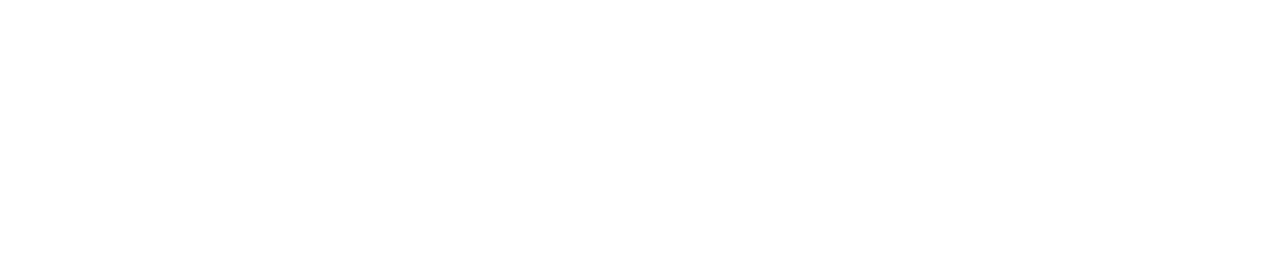
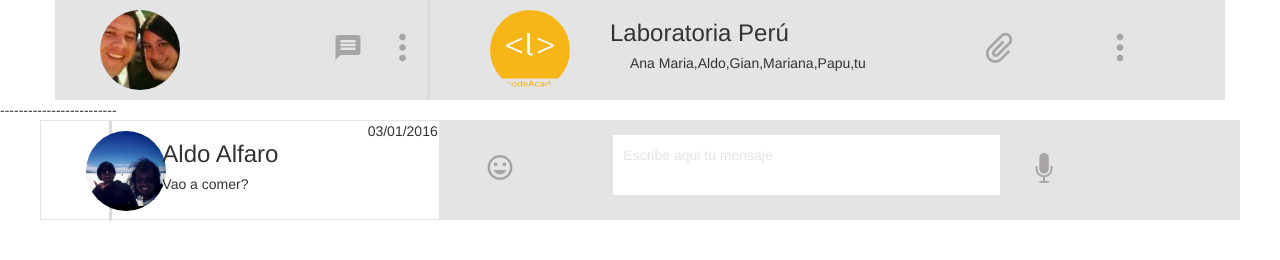
Before and after one commit to natuur/Whatsapp, a plain HTML site: page index.html in a window 1280 px wide. Drawn offline with nearby package versions, Linux system fonts and the light colour scheme; files whose address does not match are found by name.

Commit message:
header y footer ok

```diff
--- a/css/main.css
+++ b/css/main.css
@@ -1 +1,55 @@
-/*Inserta tu css aqui*/
+/*css header caro*/
+.fondoheader{
+	background-color: #E4E4E4;
+	width: 100%;
+	height: 100px;
+	background-size: cover;
+}
+.borde{
+	border-right: 3px solid #DFDBDB;
+	height: 100px;
+}
+.borde img{
+	border-radius: 100px;
+	width: 80px;
+	height: 80px;
+	margin-top: 10px;
+}
+.iconos1 {
+	font-size: 30px;
+	color: #A6A4A4;
+	margin-left: 15px;
+	margin-top: 30px;
+}
+.logo img{
+	width: 80px;
+	height: 80px;
+	margin-top: 10px;
+	border-radius: 100px;
+}
+/*css footer caro*/
+.chat{
+	border: 1px solid #E4E4E4;
+	height: 100px;
+
+}
+.fondofooter{
+	background-color: #E4E4E4;
+	width: 100%;
+	height: 100px;
+}
+.cajatexto{
+	width: 80%;
+	height: 60px;
+	background-color: white;
+	margin-top: 15px;
+	float: left;
+}
+.cajatexto p{
+	margin-top: 10px;
+	margin-left: 10px;
+	color: #E4E4E4;
+}
+.txt h3,h5,p{
+	margin-left: 20px;
+}
--- a/index.html
+++ b/index.html
@@ -7,9 +7,107 @@
 	  	<meta name="viewport" content="width=device-width, initial-scale=1">
 	  	<link rel="shortcut icon" href="image/favicon.png" type="image/png">
 	  	<link rel="stylesheet" href="https://fonts.googleapis.com/css?family=Open+Sans:400,600%7CRoboto:300,400,500" media="all">
-	  	<!-- Vincula los CSS que faltan -->
+	  	<meta charset="utf-8">
+	  	<title>User Testing 360°</title>
+	  	<link rel="stylesheet" href="css/main.css">
+	  	<link rel="stylesheet" href="css/bootstrap.min.css">
+	  	<link rel="stylesheet" href="css/font-awesome.min.css">
+	  	<link rel="stylesheet" href="css/icomoon.css">
+	  	<link rel="stylesheet" href="css/queries.css">
+	  	<link rel="stylesheet" href="css/animate.css">
 	</head>
 	<body>
-		<!-- Inserta tu codigo aqui -->
+		<!-- caro -->
+	<header>
+		<div class="container">
+			<div class="fondoheader">
+				<div class="row">
+					<div class="col-md-12">
+						<div class="col-md-4">
+							<div class="borde">
+								<div class="col-md-12">
+									<div class="col-md-8">
+										<img src="image/gian.jpg" alt="">
+									</div>
+									<div class="col-md-2">
+										<div class="iconos1">
+											<i class="icon-message"></i>
+										</div>
+									</div>
+									<div class="col-md-2">
+										<div class="iconos1">
+											<i class="icon-dots-three-vertical"></i>
+										</div>
+									</div>
+								</div>
+							</div>
+						</div>
+						<div class="col-md-8">
+							<div class="col-md-12">
+								<div class="col-md-2 logo">
+									<img src="image/logocodeacademy.png" alt="">
+								</div>
+								<div class="col-md-6">
+									<h3>Laboratoria Perú</h3>
+									<h5>Ana Maria,Aldo,Gian,Mariana,Papu,tu</h5>
+								</div>
+								<div class="col-md-2">
+									<div class="iconos1">
+										<i class="icon-attachment"></i>
+									</div>
+								</div>
+								<div class="col-md-2">
+									<div class="iconos1">
+										<i class="icon-dots-three-vertical"></i>
+									</div>
+								</div>
+							</div>
+						</div>
+					</div>
+				</div>
+			</div>
+		</div>
+	</header>
+	<div>-------------------------</div>
+	<!-- caro -->
+	<footer>
+		<div class="container">
+			<div class="row">
+				<div class="col-md-4 chat">
+					<div class="col-md-12">
+						<div class="col-md-2">
+							<div class="borde">
+								<img src="image/aldo.jpg" alt="">
+							</div>
+						</div>
+						<div class="col-md-8 txt">
+							<h3>Aldo Alfaro</h3>
+							<h5>Vao a comer?</h5>
+						</div>
+						<div class="col-md-2">
+							<p>03/01/2016</p>
+						</div>
+					</div>
+				</div>
+				<div class="col-md-8 fondofooter">
+					<div class="row">
+						<div class="col-md-12">
+							<div class="col-md-2 iconos1">
+								<i class="icon-insert_emoticon"></i>
+							</div>
+							<div class="col-md-8">
+								<div class="cajatexto">
+									<p>Escribe aqui tu mensaje</p>
+								</div>
+								<div class="col-md-2 iconos1">
+									<i class="icon-mic"></i>
+								</div>
+							</div>
+						</div>
+					</div>
+				</div>
+			</div>
+		</div>
+	</footer>
 	</body>
 </html>
```
